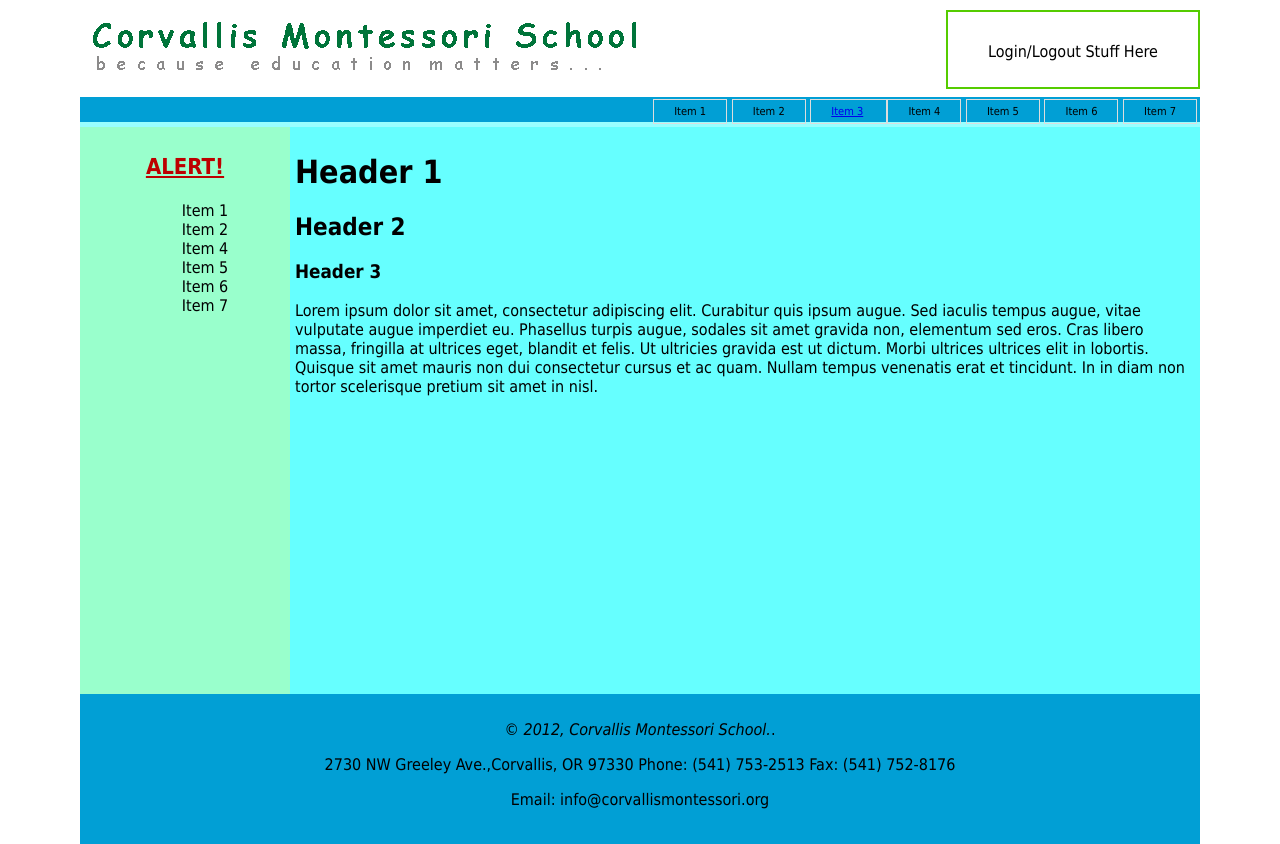
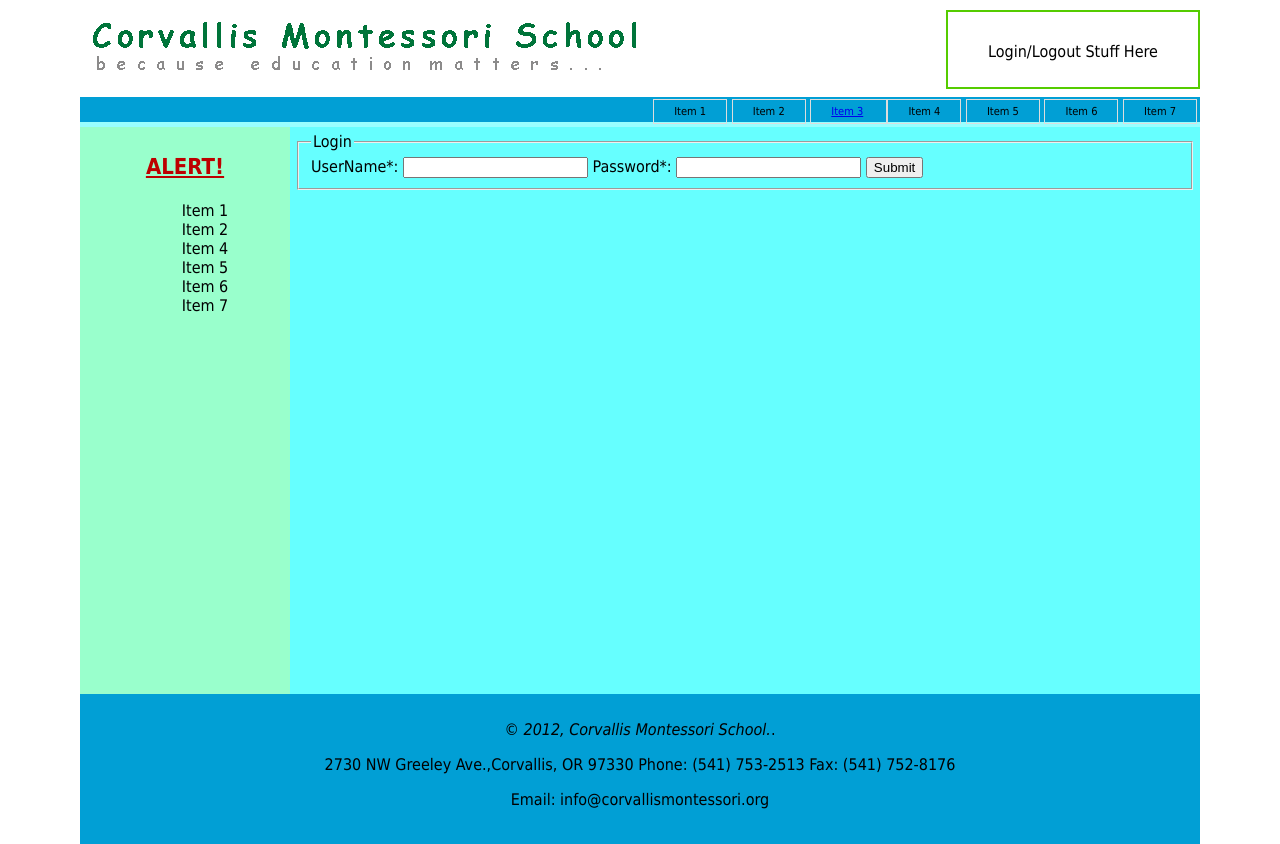
Before and after one commit to mjbvis/CMS, a CodeIgniter app: page / in a window 1280 px wide. Run offline with CodeIgniter, Linux system fonts and the light colour scheme.

Commit message:
fixed cms logo, class naming, default controller

```diff
--- a/application/config/routes.php
+++ b/application/config/routes.php
@@ -38,7 +38,7 @@
 |
 */
 
-$route['default_controller'] = "landing"; # Since it is the default landing page.  Consistancy!
+$route['default_controller'] = "login"; # Since it is the default login page.  Consistancy!
 $route['404_override'] = '';
 
 
--- a/application/controllers/landing.php
+++ b/application/controllers/landing.php
@@ -22,7 +22,7 @@
 
 		# Load Views
 		$this->load->view('templates/header.php', $data);
-		$this->load->view('landing_view', $data);
+		$this->load->view('landing_views/landing_view', $data);
 		$this->load->view('templates/footer.php', $data);
 	}
 
--- a/application/controllers/login.php
+++ b/application/controllers/login.php
@@ -1,5 +1,5 @@
 <?php
-class login extends CI_Controller {
+class Login extends CI_Controller {
 
 	function __construct() {
 		parent::__construct();
--- a/application/views/landing_view.php
+++ /dev/null
@@ -1,14 +0,0 @@
-<h1>Header 1</h1>
-<h2>Header 2</h2>
-<h3>Header 3</h3>
-<p>
-	Lorem ipsum dolor sit amet, consectetur adipiscing elit.
-	Curabitur quis ipsum augue. Sed iaculis tempus augue, vitae
-	vulputate augue imperdiet eu. Phasellus turpis augue, sodales sit
-	amet gravida non, elementum sed eros. Cras libero massa, fringilla
-	at ultrices eget, blandit et felis. Ut ultricies gravida est ut
-	dictum. Morbi ultrices ultrices elit in lobortis. Quisque sit amet
-	mauris non dui consectetur cursus et ac quam. Nullam tempus
-	venenatis erat et tincidunt. In in diam non tortor scelerisque
-	pretium sit amet in nisl.
-</p>
--- a/application/views/login_views/login_view.php
+++ b/application/views/login_views/login_view.php
@@ -0,0 +1,11 @@
+<form id='login' action='login.php' method='post' accept-charset='UTF-8'>
+	<fieldset >
+		<legend>Login</legend>
+		<input type='hidden' name='submitted' id='submitted' value='1'/>
+		<label for='username' >UserName*:</label>
+		<input type='text' name='username' id='username'  maxlength="50" />
+		<label for='password' >Password*:</label>
+		<input type='password' name='password' id='password' maxlength="50" />
+		<input type='submit' name='Submit' value='Submit' />
+	</fieldset>
+</form>
--- a/application/views/templates/header.php
+++ b/application/views/templates/header.php
@@ -7,15 +7,15 @@
 		<meta name="Author" content="Corvallis Montessori School">
 		<meta name="Rating" content="General">
 		<title><?php echo($title); ?> | CMS</title>
-		<link rel="icon" type="image/x-icon" href="favicon.ico">
-		<link rel="stylesheet" href="<?php echo base_url('assets/styles/screen.css'); ?>" type="text/css"	media="screen">
+		<link rel="icon" type="image/x-icon" href="<?php echo base_url('favicon.ico'); ?>" />
+		<link rel="stylesheet" href="<?php echo base_url('assets/styles/screen.css'); ?>" type="text/css"	media="screen" />
 	</head>
 	<body>
 		<div id="main">
 			<div id="header">
 				<header>
 					<div id="log">Login/Logout Stuff Here</div>
-					<img src="assets/images/cms_logo.png" alt="CMS Logo" width="585" height="67">
+					<img src="<?php echo base_url('assets/images/cms_logo.png'); ?>" alt="CMS Logo" width="585" height="67">
 					<nav id="topNav">
 						<ul>
 							<li>Item 1</li>
```
